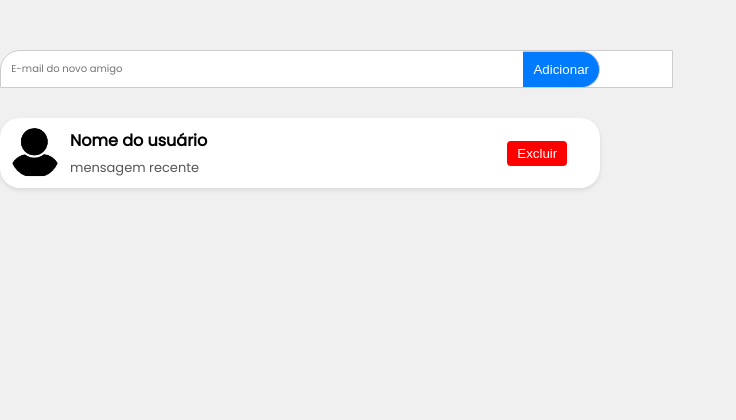
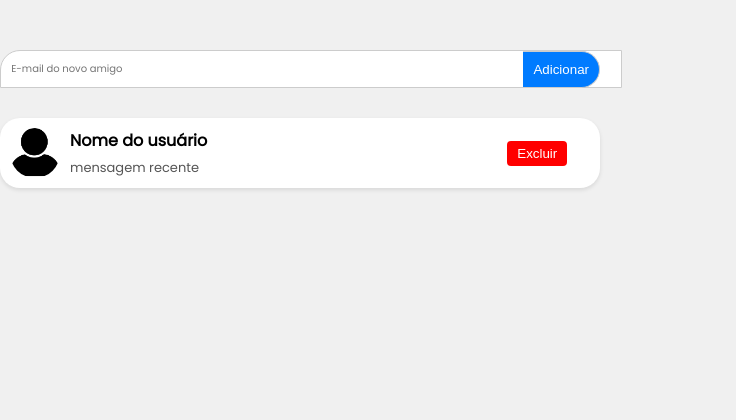
Before and after one commit to Gladistony/Aplicativo-Projeto-Interdisciplinar-2, a PHP site: page /Paginas/telaDeAmigos.php in a window 1280 px wide. Shown: the top 420 px of the page, without its empty margins (0-736 px from the left). Run offline with PHP 8.4, Linux system fonts and the light colour scheme.

Commit message:
Mudando a largura

```diff
--- a/Styles/estilo_tela-de-amigos.css
+++ b/Styles/estilo_tela-de-amigos.css
@@ -49,7 +49,7 @@ header {
     border: 1px solid #ccc;
     border-radius: 20px 0 0 0;
     font-family: "Poppins";
-    margin-right: -150px;
+    margin-right: -99px;
     font-size: x-small;
 }
 
```
